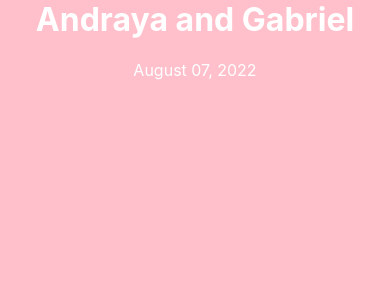
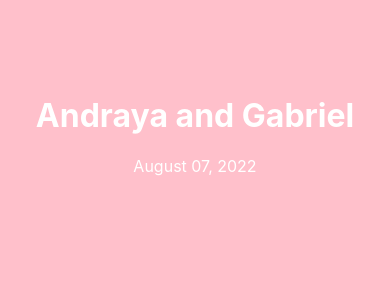
Before and after one commit to gabrieltal/andraya, a React (Create React App) app: page / in a window 390 px wide. Shown: the top 300 px of the page. Built offline with nearby package versions, Linux system fonts and the light colour scheme.

Commit message:
Add styles for header and main

```diff
--- a/src/App.css
+++ b/src/App.css
@@ -0,0 +1,16 @@
+/* Site wide */
+header, main {
+  margin: 0 10rem;
+}
+
+header { padding-top: 6rem; }
+
+@media only screen and (max-width: 600px) {
+  header, main {
+    margin: 0 2rem;
+  }
+}
+
+/* Header */
+
+h1 { text-align: center; }
```
